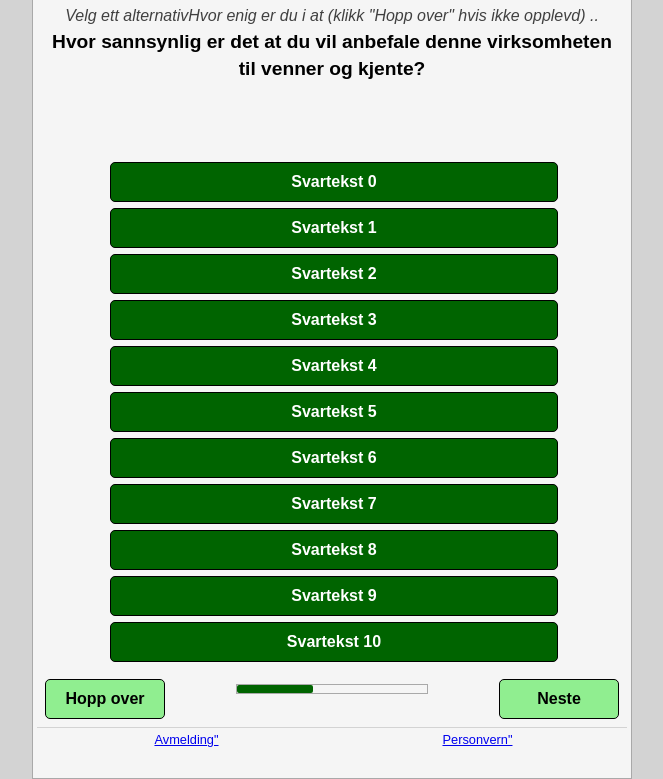
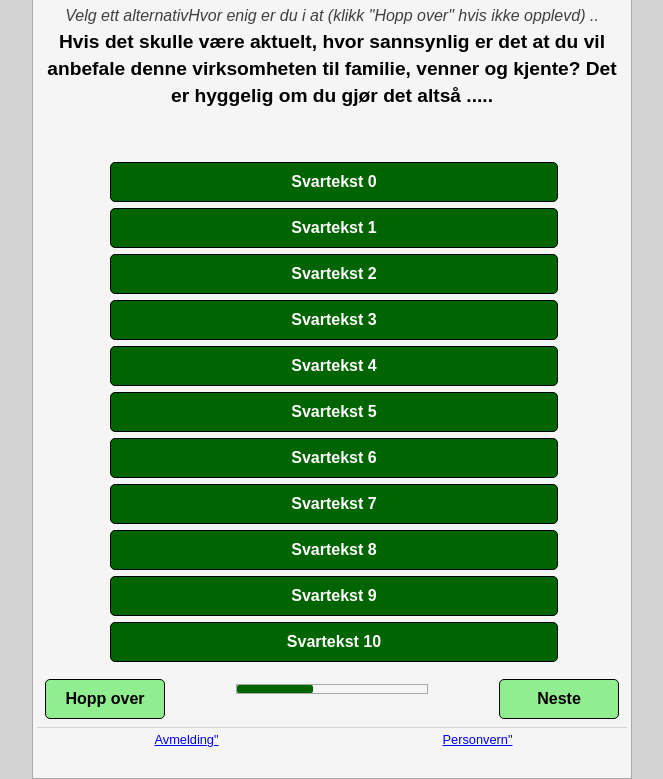
Before and after one commit to pcsvae/Training, a plain HTML site: page index.html in a window 1280 px wide. Shown: the part 58-837 px from the top of the page, without its empty margins (308-971 px from the left). Drawn offline with Linux system fonts and the light colour scheme.

Commit message:
Rephrase recommendation question in index.html

```diff
--- a/index.html
+++ b/index.html
@@ -29,8 +29,8 @@
         </p>
         <div class="scroll-container question-wrapper">
           <p class="question-text">
-            Hvor sannsynlig er det at du vil anbefale denne virksomheten til
-            venner og kjente?
+            Hvis det skulle være aktuelt, hvor sannsynlig er det at du vil anbefale denne virksomheten til
+            familie, venner og kjente? Det er hyggelig om du gjør det altså .....
           </p>
         </div>
       </div>
```
